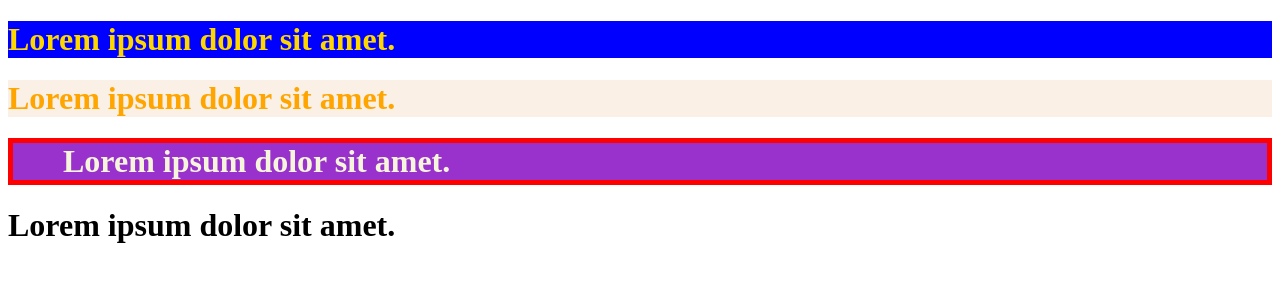
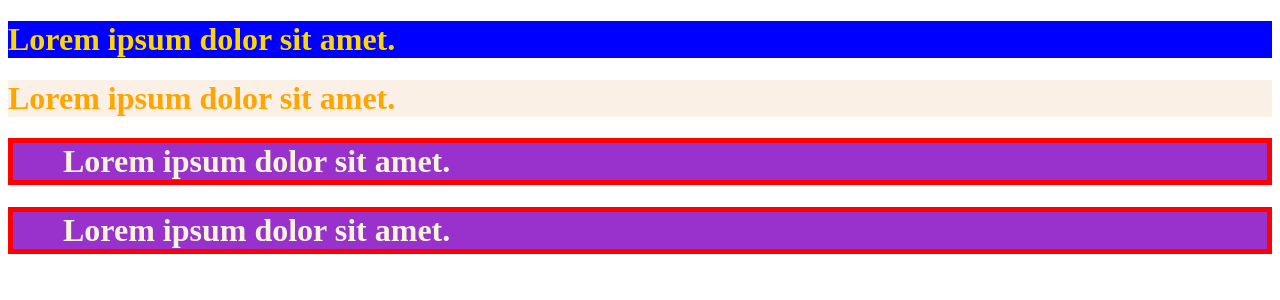
Before and after one commit to Seunggyo/react20231031, a React (Create React App) app: page / in a window 1280 px wide. Shown: the top 300 px of the page. Built offline with nearby package versions, Linux system fonts and the light colour scheme.

Commit message:
css module을 사용할 때 여러 클래스 명을 주는 방법

```diff
--- a/src/component/MyContainer.js
+++ b/src/component/MyContainer.js
@@ -6,7 +6,7 @@ export function MyContainer() {
       <h1 className={`${css.boxClass} ${css.error} ${css.note}`}>
         Lorem ipsum dolor sit amet.
       </h1>
-      <h1 className={[css.boxClass, css.error, css.note].join()}>
+      <h1 className={[css.boxClass, css.error, css.note].join(" ")}>
         Lorem ipsum dolor sit amet.
       </h1>
     </div>
```
